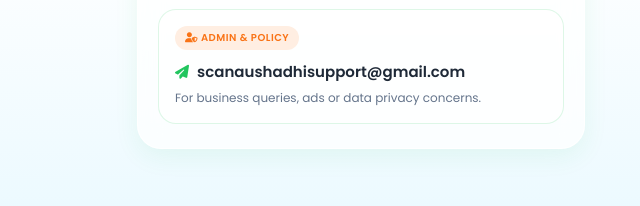
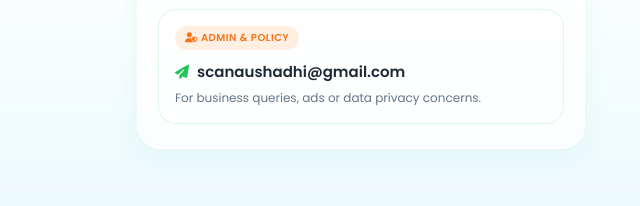
Before and after one commit to TeamNexcod/Scanaushadhi, a plain HTML site: page frontend/contact.html in a window 1280 px wide. Shown: the part 395-601 px from the top of the page, 279-919 px from the left. Drawn offline with Linux system fonts and the light colour scheme.

Commit message:
Update contact.html

```diff
--- a/frontend/contact.html
+++ b/frontend/contact.html
@@ -197,9 +197,9 @@
                     <p class="desc">Report app crashes, UI glitches or technical errors.</p>
                 </a>
 
-                <a href="mailto:krishxav@gmail.com" class="contact-item ripple-container">
+                <a href="mailto:scanaushadhi@gmail.com" class="contact-item ripple-container">
                     <span class="badge badge-admin"><i class="fas fa-user-shield"></i> Admin & Policy</span>
-                    <span class="email"><i class="fas fa-paper-plane"></i> scanaushadhisupport@gmail.com</span>
+                    <span class="email"><i class="fas fa-paper-plane"></i> scanaushadhi@gmail.com</span>
                     <p class="desc">For business queries, ads or data privacy concerns.</p>
                 </a>
             </div>
```
